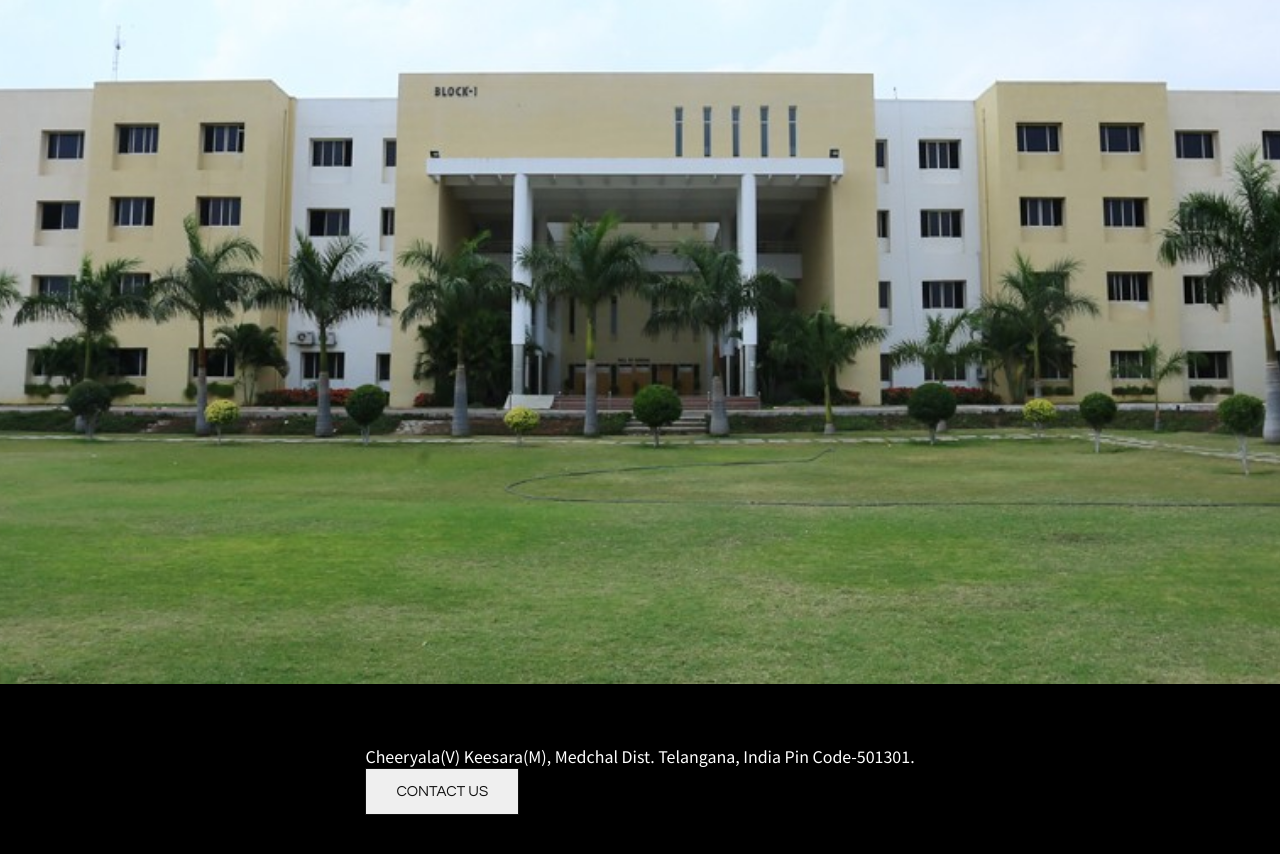
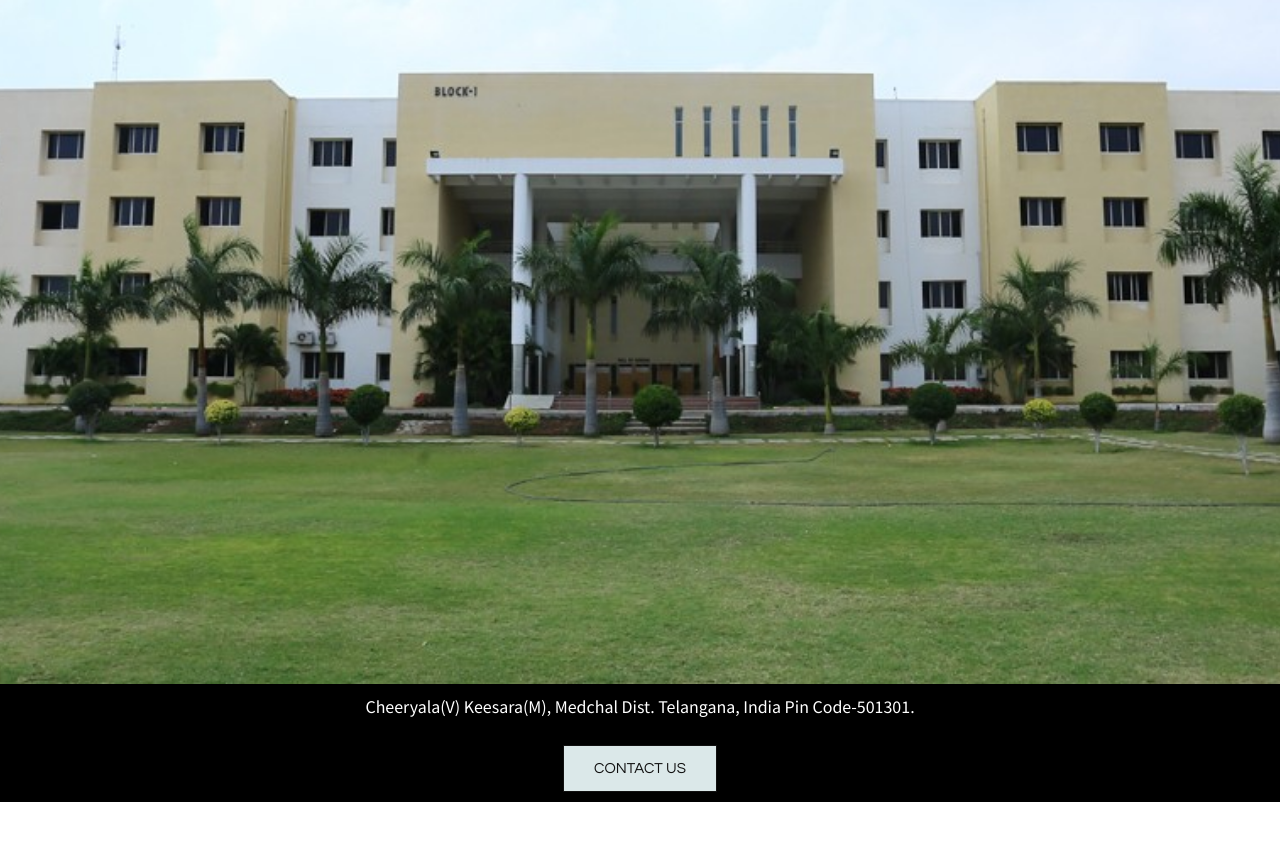
Before and after one commit to AditSKumar/college, a plain HTML site: page College_website-master/index.html in a window 1280 px wide. Shown: the part 116-970 px from the top of the page. After the commit the page ends 918 px from the top, so only its background shows below. Drawn offline with nearby package versions, Linux system fonts and the light colour scheme.

Commit message:
Fixed button

```diff
--- a/College_website-master/style.css
+++ b/College_website-master/style.css
@@ -14,9 +14,6 @@ html
   font-size: 10px;
   box-sizing: border-box;
   list-style: none;
-}
-
-div {
 }
 
 a{
@@ -186,16 +183,11 @@ footer{
   background-color: #000000;
 }
 
-.parah{
-  color: #fff;
-  display: block;
-}
-
 .butn{
    padding: 15px 30px;
    cursor: pointer;
    outline: none;
-   background-color: #rgb(219, 232, 233);
+   background-color: rgb(219, 232, 233);
    border: 1px solid #111111;
    color: #111111;
    font-family: 'Century Gothic';
@@ -297,3 +289,14 @@ footer textarea{
   display: block;
   margin: 30px auto 0;
 }
+
+.parah{
+  display: inline-block;
+  color: #fff;
+  text-align: center;
+  padding: 10px;
+}
+
+.parah button{
+  margin-top: 5%;
+}
```
